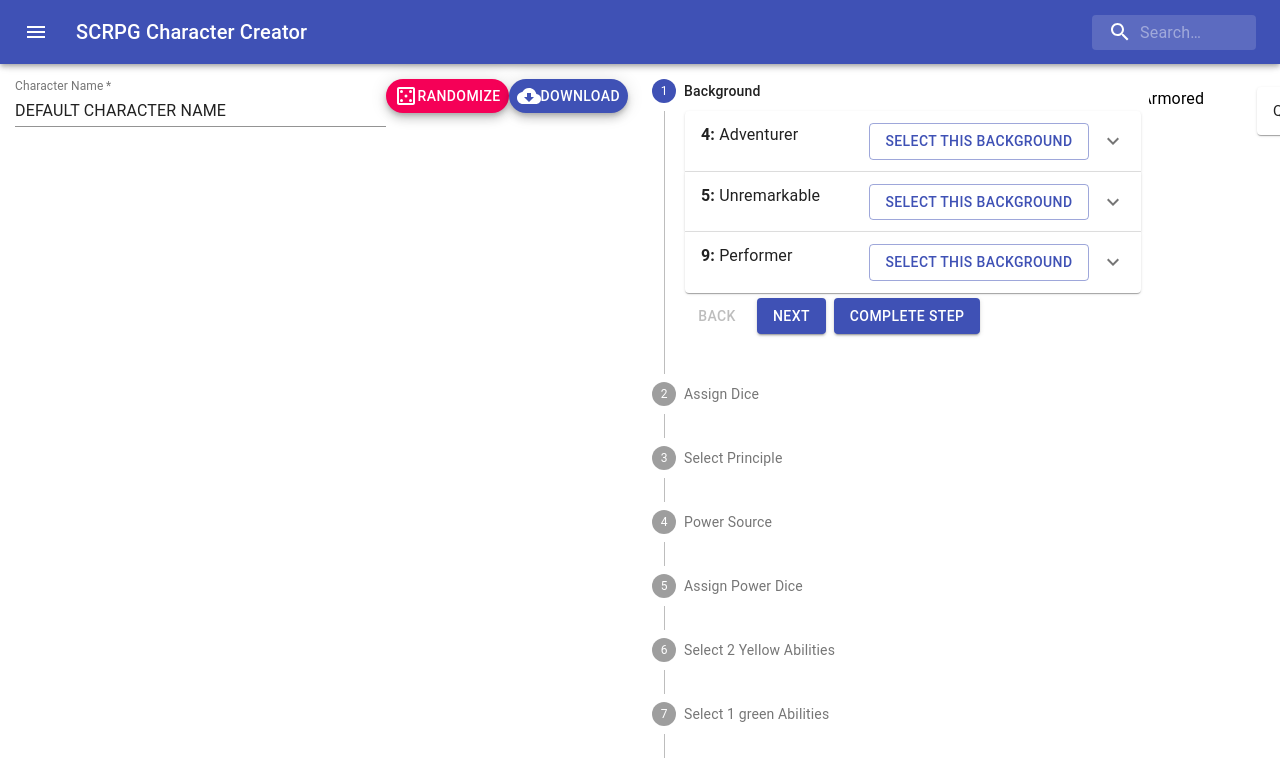
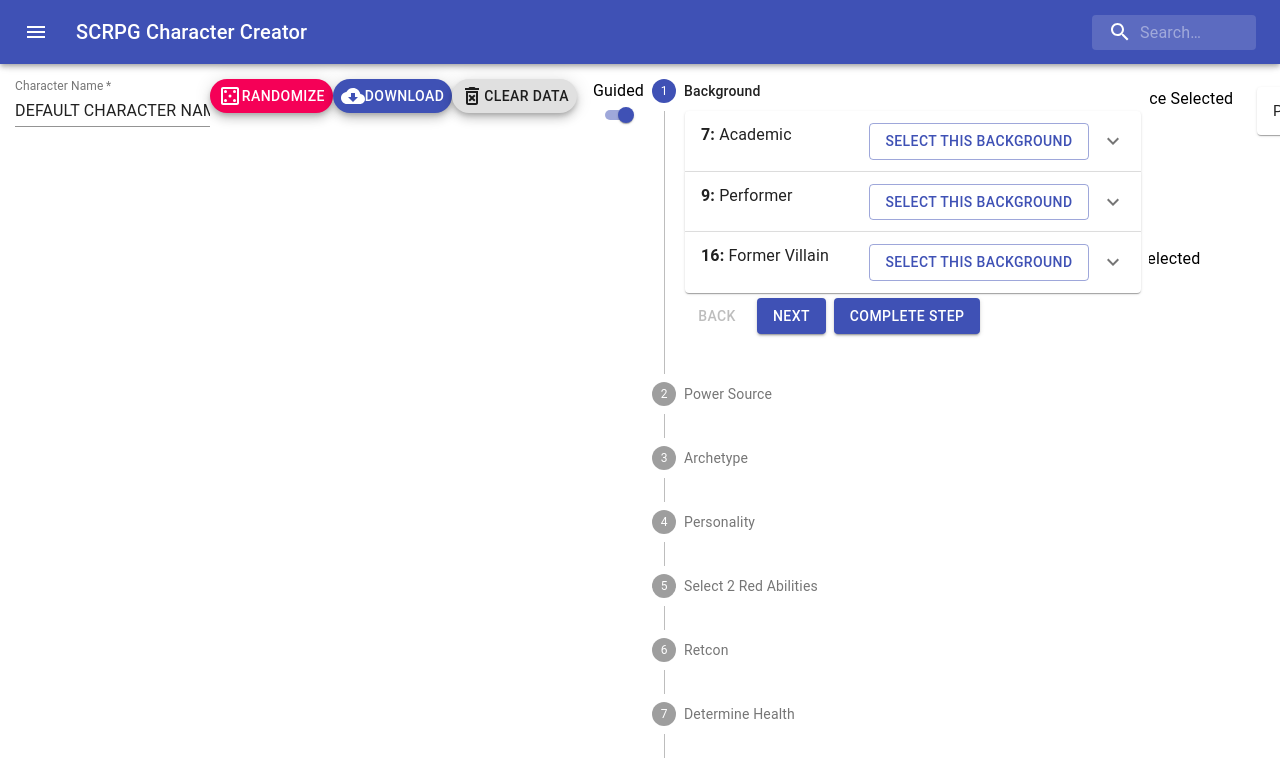
Before and after one commit to RySmith6/scrpg-character-creator, a React (Create React App) app: page / in a window 1280 px wide. Shown: the top 764 px of the page. Built offline with nearby package versions, Linux system fonts and the light colour scheme.

Commit message:
fixes for randomizer, font sizes

```diff
--- a/public/index.html
+++ b/public/index.html
@@ -1,14 +1,12 @@
 <!DOCTYPE html>
 <html lang="en">
+
 <head>
   <meta charset="utf-8" />
   <link rel="icon" href="%PUBLIC_URL%/favicon.ico" />
   <meta name="viewport" content="width=device-width, initial-scale=1" />
   <meta name="theme-color" content="#000000" />
-    <meta
-      name="description"
-      content="Web site created using create-react-app"
-    />
+  <meta name="description" content="Web site created using create-react-app" />
   <link rel="apple-touch-icon" href="%PUBLIC_URL%/logo192.png" />
   <!--
       manifest.json provides metadata used when your web app is installed on a
@@ -24,20 +22,12 @@
       work correctly both with client-side routing and a non-root public URL.
       Learn how to configure a non-root public URL by running `npm run build`.
     -->
-    <title>React App</title>
+  <title>SCRPG Character Creator</title>
 </head>
+
 <body>
   <noscript>You need to enable JavaScript to run this app.</noscript>
   <div id="root"></div>
-    <!--
-      This HTML file is a template.
-      If you open it directly in the browser, you will see an empty page.
+</body>
 
-      You can add webfonts, meta tags, or analytics to this file.
-      The build step will place the bundled scripts into the <body> tag.
-
-      To begin the development, run `npm start` or `yarn start`.
-      To create a production bundle, use `npm run build` or `yarn build`.
-    -->
-  </body>
 </html>
--- a/src/character-classes/Background.tsx
+++ b/src/character-classes/Background.tsx
@@ -121,14 +121,6 @@ export class BackgroundsList extends Component<ReturnSelection> {
                         </Accordion>
                     ))}
                 </Grid>
-                {/* {this.state.selectedBackground ?
-                    <Grid
-                        item xs={6}
-                    >
-                        <SourceStepper steps={['Assign Dice', 'Select Principle']} stepContent={[<AssignStatDice dice={this.state.selectedBackground.diceToAssign} stats={this.state.selectedBackground.qualities} confirmDice={this.confirmDice} statType='Quality' source={SourceStep.Background}></AssignStatDice>, <PrinciplesList guidedCategory={this.state.selectedBackground.principleCategory} selectedCallback={this.selectedPrinciple} strict={this.props.strict}></PrinciplesList>]} completeStepActions={this.confirmBackground}></SourceStepper>
-
-
-                    </Grid> : ''} */}
             </Grid>
         );
     }
@@ -156,8 +148,9 @@ export class BackgroundElement extends Component<SelectableByRoll>
         return (
             <div>
                 <Typography>Assign {this.state.background.diceToAssign.map((d, index: number) => diceImageSrc(d, 25))} to any of the following
-                    Qualities: <StatDisplay stats={this.state.background.qualities}></StatDisplay>
+                    Qualities:
                 </Typography>
+                <StatDisplay stats={this.state.background.qualities} />
                 <Typography>Choose a {this.state.background.principleCategory} principle</Typography>
                 <Typography>Roll {this.state.background.diceForPowerSource.map(d => diceImageSrc(d, 25))} for power source selection.</Typography>
             </div>
--- a/src/character-classes/Character.tsx
+++ b/src/character-classes/Character.tsx
@@ -33,7 +33,11 @@ import Fab from '@material-ui/core/Fab';
 
 import CasinoOutlinedIcon from '@material-ui/icons/CasinoOutlined';
 import CloudDownloadIcon from '@material-ui/icons/CloudDownload';
+import DeleteForeverOutlinedIcon from '@material-ui/icons/DeleteForeverOutlined';
 import GenerateRandomCharacterState from '../components/random-state-generator';
+import FormControlLabel from '@material-ui/core/FormControlLabel';
+import Switch from '@material-ui/core/Switch';
+import FormGroup from '@material-ui/core/FormGroup';
 
 export class Character extends Component {
     state: {
@@ -56,7 +60,6 @@ export class Character extends Component {
         redStatusDie: DiceOptions;
         outAbility: string;
         strict: boolean;
-        open: boolean;
     }
     open: boolean = true;
     constructor(data: any) {
@@ -72,7 +75,6 @@ export class Character extends Component {
         this.state.redAbilities = [];
         this.state.sources = new CharacterSources();
         this.state.strict = true;
-        this.state.open = true;
         this.state.backgroundRollResult = rollForNextStep([DiceOptions.d10, DiceOptions.d10]);
         this.selectBackground = this.selectBackground.bind(this);
         this.selectPowerSource = this.selectPowerSource.bind(this);
@@ -82,9 +84,31 @@ export class Character extends Component {
         this.generateRandomCharacter = this.generateRandomCharacter.bind(this);
         this.generateHealthMax = this.generateHealthMax.bind(this);
         this.setCharacterName = this.setCharacterName.bind(this);
+        this.clearCharacterData = this.clearCharacterData.bind(this);
+        this.changeStrict = this.changeStrict.bind(this);
+    }
+    changeStrict(value) {
+        this.setState({ strict: value });
     }
     generateRandomCharacter() {
         let newState = GenerateRandomCharacterState(this.state, this.selectBackground, this.selectPowerSource, this.selectArchetype, this.selectPersonality, this.generateHealthMax);
+        this.setState(newState);
+    }
+    clearCharacterData() {
+        let newState = Object.assign({}, this.state);
+        newState.powerDice = [];
+        newState.qualityDice = [];
+        newState.greenAbilities = [];
+        newState.principleAbilities = [];
+        newState.yellowAbilities = [];
+        newState.redAbilities = [];
+        newState.greenStatusDie = DiceOptions.d4;
+        newState.yellowStatusDie = DiceOptions.d4;
+        newState.redStatusDie = DiceOptions.d4;
+        newState.outAbility = '';
+        newState.sources = new CharacterSources();
+        newState.backgroundRollResult = rollForNextStep([DiceOptions.d10, DiceOptions.d10]);
+        newState.healthMax = 0;
         this.setState(newState);
     }
     selectBackground(background: Background) {
@@ -198,7 +222,7 @@ export class Character extends Component {
     }
 
     componentDidMount() {
-        this.generateRandomCharacter();
+        //this.generateRandomCharacter();
     }
 
     getStepLabels() {
@@ -218,7 +242,7 @@ export class Character extends Component {
         if (this.state.sources.personality) {
             stepArray.push(...this.state.sources.personality.getSteps().map(s => s.label));
         }
-        stepArray.push(...['Select 2 Red Abilities', 'Retcon', 'Determine Health', 'Finishing Touches']);
+        stepArray.push(...['Select 2 Red Abilities', 'Retcon', 'Determine Health', 'Finishing Touches', 'Download Sheet']);
         return stepArray;
     }
 
@@ -275,7 +299,11 @@ export class Character extends Component {
                 e.stopPropagation(); this.selectHealthRoll(false)
             }}>Take 4 For Health</Button>
         </div>
-            , <Typography>'Finishing Touches'</Typography>]);
+            , <Typography>'Finishing Touches'</Typography>,
+        <Button variant="outlined" color="primary" onClick={(e) => {
+            e.stopPropagation(); fillForm(this.state);
+        }}>Download filled Character Sheet</Button>
+        ]);
         return stepArray;
     }
 
@@ -294,6 +322,16 @@ export class Character extends Component {
                         alignItems="center"
                         spacing={2}>
                         <Grid container item xs={12}>
+                            {/* <Switch
+                                checked={this.state.strict}
+                                onChange={(event) =>
+                                    this.changeStrict(event.target.checked)}
+                                name="strict"
+                                color="primary"
+                                size="small"
+                                inputProps={{ 'aria-label': 'primary checkbox' }}
+                            /> */}
+                            <Grid container item xs={11}>
                                 <TextField style={{ flex: 1 }} required id="standard-required" label="Character Name" defaultValue={this.state.name} onChange={(event) => this.setCharacterName(event.target.value)}></TextField>
 
                                 <Tooltip title="Randomize Character">
@@ -306,6 +344,30 @@ export class Character extends Component {
                                         <CloudDownloadIcon />  Download
                                     </Fab>
                                 </Tooltip>
+                                <Tooltip title="Clear Character data">
+                                    <Fab aria-label="clear" color={'default'} size={'small'} variant={'extended'} onClick={() => this.clearCharacterData}>
+                                        <DeleteForeverOutlinedIcon />  Clear Data
+                                    </Fab>
+                                </Tooltip>
+                            </Grid>
+                            <Grid xs={1}>
+                                <FormGroup>
+                                    <FormControlLabel
+                                        control={
+                                            <Switch
+                                                checked={this.state.strict}
+                                                onChange={(event) =>
+                                                    this.changeStrict(event.target.checked)}
+                                                name="strict"
+                                                color="primary"
+                                                size="small"
+                                                inputProps={{ 'aria-label': 'primary checkbox' }}
+                                            />}
+                                        labelPlacement={'top'}
+                                        label="Guided"
+                                    />
+                                </FormGroup>
+                            </Grid>
                         </Grid>
                         <Grid container item xs={12} spacing={2} justify="center">
                             <Grid item><Typography> Background:{this.state.sources.background ? this.state.sources.background.name : 'No Background Selected'}</Typography>
@@ -320,13 +382,13 @@ export class Character extends Component {
                         <Grid container item xs={12} spacing={2}>
                             <Grid item xs={4}>
                                 <DisplayStatDice
-                                    statDice={this.state.qualityDice}
-                                    statType="Qualities" />
+                                    statDice={this.state.powerDice}
+                                    statType="Powers" />
                             </Grid>
                             <Grid item xs={4}>
                                 <DisplayStatDice
-                                    statDice={this.state.powerDice}
-                                    statType="Powers" />
+                                    statDice={this.state.qualityDice}
+                                    statType="Qualities" />
                             </Grid>
                             <Grid item xs={4}>
                                 <Accordion>
--- a/src/components/pdf-filler.tsx
+++ b/src/components/pdf-filler.tsx
@@ -3,6 +3,9 @@ import download from 'downloadjs'
 import HealthChart from '../rulebook-data/health-chart.json';
 
 export async function fillForm(state: any) {
+    const abilityFontSize = (text: string) => {
+        return text.length > 130 ? 7 : text.length > 70 ? 10 : 12
+    }
     const formUrl = 'Form_Fillable_Hero_Sheet.pdf'
     const formPdfBytes = await fetch(formUrl).then(res => res.arrayBuffer())
 
@@ -107,6 +110,7 @@ export async function fillForm(state: any) {
         minorTwistField.setText(principle.minorTwist);
         majorTwistField.setText(principle.majorTwist);
         principleAbility.name.setText(principle.name);
+        principleAbility.text.setFontSize(abilityFontSize(principle.greenAbility.finalText || principle.greenAbility.text));
         principleAbility.text.setText(principle.greenAbility.text);
     }
     if (state.sources.archetype.selectedPrinciple) {
@@ -116,6 +120,7 @@ export async function fillForm(state: any) {
         minorTwist2Field.setText(principle.minorTwist);
         majorTwist2Field.setText(principle.majorTwist);
         principleAbility2.name.setText(principle.name);
+        principleAbility2.text.setFontSize(abilityFontSize(principle.greenAbility.finalText || principle.greenAbility.text));
         principleAbility2.text.setText(principle.greenAbility.text);
     }
     state.powerDice.forEach((sd, index) => {
@@ -138,16 +143,19 @@ export async function fillForm(state: any) {
 
     state.greenAbilities.forEach((a, index) => {
         greenAbilityFields[index].name.setText(a.name);
+        greenAbilityFields[index].text.setFontSize(abilityFontSize(a.finalText || a.text));
         greenAbilityFields[index].text.setText(a.finalText || a.text);
         greenAbilityFields[index].type.select(a.type.charAt(0).toUpperCase());
     })
     state.yellowAbilities.forEach((a, index) => {
         yellowAbilityFields[index].name.setText(a.name);
+        yellowAbilityFields[index].text.setFontSize(abilityFontSize(a.finalText || a.text));
         yellowAbilityFields[index].text.setText(a.finalText || a.text);
         yellowAbilityFields[index].type.select(a.type.charAt(0).toUpperCase());
     })
     state.redAbilities.forEach((a, index) => {
         redAbilityFields[index].name.setText(a.name);
+        redAbilityFields[index].text.setFontSize(abilityFontSize(a.finalText || a.text));
         redAbilityFields[index].text.setText(a.finalText || a.text);
         redAbilityFields[index].type.select(a.type.charAt(0).toUpperCase());
     })
--- a/src/components/random-state-generator.tsx
+++ b/src/components/random-state-generator.tsx
@@ -24,11 +24,12 @@ export default function GenerateRandomCharacterState(beginningState, selectBackg
     newState.sources.background.setUpdateFunction(selectBackground);
     newState.qualityDice = (newState.qualityDice.filter(q => q.source !== SourceStep.Background) || []);
     newState.qualityDice.push(...newState.sources.background.diceToAssign.map((d, index) => new StatDie(d, SourceStep.Background, ExplodedCategories.ReturnStatsWithExplodedCategories(newState.sources.background.qualities)[index])));
-    newState.sources.background.selectedPrinciple = { ...new Principle(Principles.find(p => p.category === newState.sources.background.principleCategory)), source: SourceStep.Background };
+    newState.principleAbilities = [];// newState.principleAbilities.filter(pa => pa.name !== newState.sources.background.selectedPrinciple.name);
+    newState.sources.background.selectedPrinciple = new Principle({ ...Principles.find(p => p.category === newState.sources.background.principleCategory), source: SourceStep.Background });
     newState.principleAbilities.push(newState.sources.background.selectedPrinciple.greenAbility);
     newState.powerSourceRollResult = rollForNextStep(newState.sources.background.diceForPowerSource);
     //PowerSource
-    newState.sources.powerSource = new PowerSource(PowerSources[newState.powerSourceRollResult[0] - 1])
+    newState.sources.powerSource = new PowerSource({ ...PowerSources[newState.powerSourceRollResult[0] - 1], diceToAssign: newState.sources.background.diceForPowerSource });
     newState.sources.powerSource.setUpdateFunction(selectPowerSource);
     newState.powerDice = (newState.powerDice.filter(q => q.source !== SourceStep.PowerSource) || []);
     newState.powerDice.push(...newState.sources.background.diceForPowerSource.map((d, index) => new StatDie(d, SourceStep.PowerSource, ExplodedCategories.ReturnStatsWithExplodedCategories(newState.sources.powerSource.powers)[index])));
@@ -52,7 +53,8 @@ export default function GenerateRandomCharacterState(beginningState, selectBackg
         newState.greenAbilities.push(...newState.sources.archetype.guaranteedGreenAbilities);
     newState.yellowAbilities = (newState.yellowAbilities.filter(ga => ga.source !== SourceStep.Archetype) || []);
     newState.yellowAbilities.push(...(newState.sources.archetype.yellowAbilityOptions || []).slice(0, newState.sources.archetype.yellowAbilityCount || 0));
-    newState.sources.archetype.selectedPrinciple = { ...new Principle(Principles.find(p => (p.category === newState.sources.archetype.principleCategory && p.name !== newState.sources.background.selectedPrinciple.name))), source: SourceStep.Archetype };
+    //    newState.principleAbilities = newState.principleAbilities.filter(pa => pa.name !== newState.sources.archetype.selectedPrinciple.name);
+    newState.sources.archetype.selectedPrinciple = new Principle({ ...Principles.find(p => (p.category === newState.sources.archetype.principleCategory && p.name !== newState.sources.background.selectedPrinciple.name)), source: SourceStep.Archetype });
     newState.principleAbilities.push(newState.sources.archetype.selectedPrinciple.greenAbility);
     newState.personalityRollResult = rollForNextStep([DiceOptions.d10, DiceOptions.d10]);
     //Personality
```
Also changed, not shown: public/manifest.json, 2 other files (tests, documents, lock files or other folders). Lines whose indentation alone changed are shown as unchanged.
